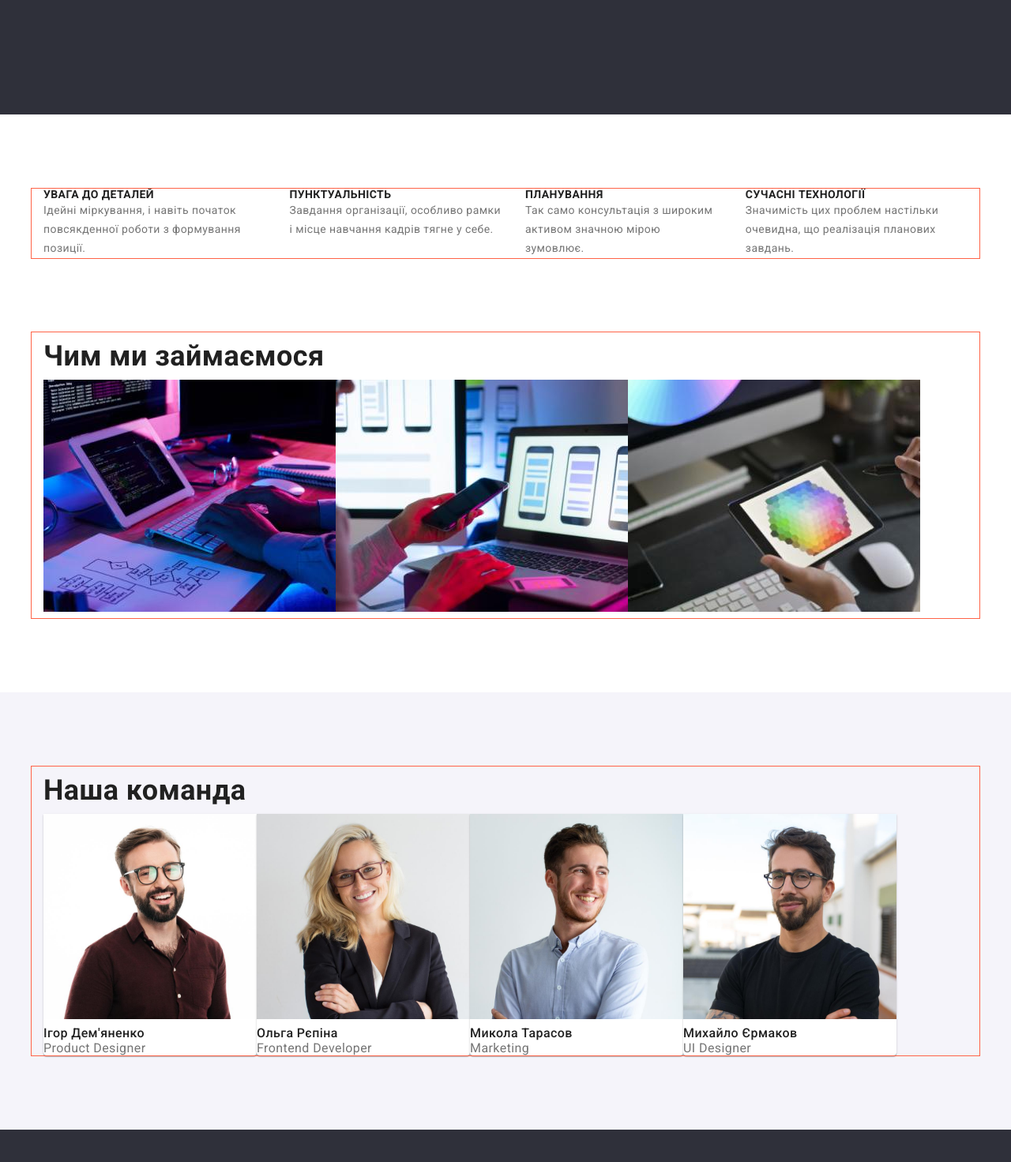
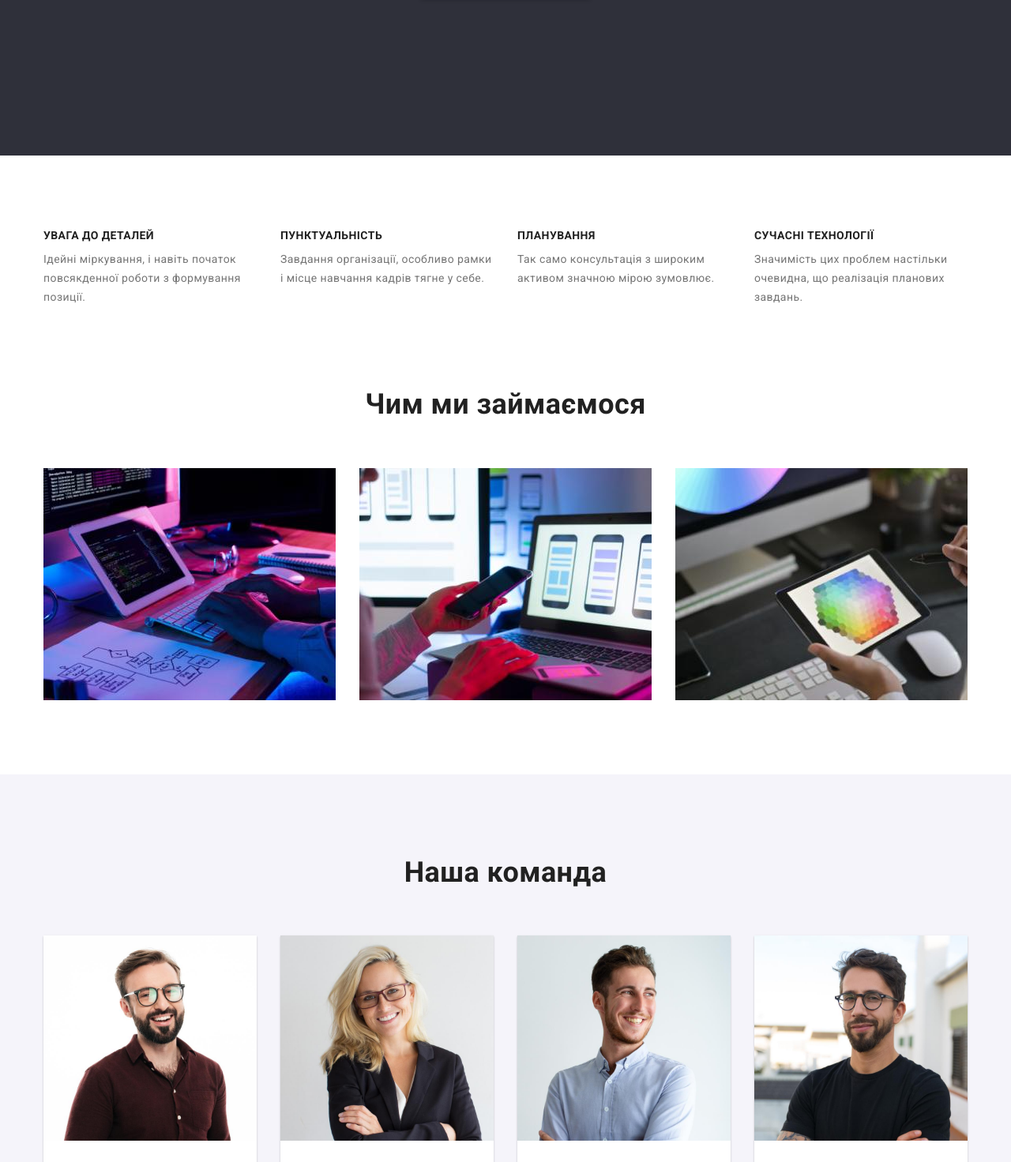
Before and after one commit to Turt1ePower/goit-markup-hw-03, a plain HTML site: page index.html in a window 1280 px wide. Shown: the part 483-1955 px from the top of the page at 79% size. Drawn offline with nearby package versions, Linux system fonts and the light colour scheme.

Commit message:
add flex boxes to index

```diff
--- a/css/styles.css
+++ b/css/styles.css
@@ -47,7 +47,7 @@ body {
   width: 1200px;
   padding: 0 15px;
   margin: 0 auto;
-  outline: 1px solid tomato;
+  /* outline: 1px solid tomato; */
 }
 
 .section {
@@ -143,7 +143,7 @@ body {
   color: var(--accent-color);
 }
 
-.nav-item {
+.nav-item a {
   display: block;
   padding: 32px 0;
 }
@@ -179,11 +179,8 @@ body {
 .hero {
   background-color: var(--primary-background-color);
   padding: 200px 0;
+  text-align: center;
 }
-
-/* .hero .container {
-  display: flex;
-} */
 
 .hero-title {
   font-weight: 900;
@@ -192,7 +189,6 @@ body {
   letter-spacing: 0.06em;
   text-transform: uppercase;
   color: var(--secondary-color);
-  display: inline-block;
   padding: 0 0px 30px;
 }
 
@@ -223,6 +219,10 @@ body {
   display: flex;
 }
 
+.features-item {
+  width: 270px;
+}
+
 .features-item:not(:last-child) {
   margin-right: 30px;
 }
@@ -232,9 +232,15 @@ body {
   font-size: 14px;
   line-height: 1.14;
   text-transform: uppercase;
+
+  margin-bottom: 10px;
 }
 
 /* OUR WORKS */
+
+.our-works {
+  text-align: center;
+}
 
 .works-list {
   display: flex;
@@ -245,18 +251,33 @@ body {
 }
 
 .works-title {
+  margin-bottom: 50px;
+
   font-weight: 700;
   font-size: 36px;
   line-height: 1.67;
 }
+.works-item:not(:last-child) {
+  margin-right: 30px;
+}
+
+.works-img {
+  display: block;
+}
 
 /* OUR TEAM */
+
+.team {
+  text-align: center;
+}
 
 .team {
   background-color: var(--secondary-background-color);
 }
 
 .team-title {
+  margin-bottom: 50px;
+
   font-weight: 700;
   font-size: 36px;
   line-height: 1.67;
@@ -267,21 +288,38 @@ body {
 }
 
 .teammate-card {
+  min-width: 270;
+
   background-color: var(--secondary-color);
   box-shadow: 0px 1px 3px rgba(0, 0, 0, 0.12), 0px 1px 1px rgba(0, 0, 0, 0.14),
     0px 2px 1px rgba(0, 0, 0, 0.2);
   border-radius: 0px 0px 4px 4px;
 }
 
+.teammate-card:not(:last-child) {
+  margin-right: 30px;
+}
+
+.teammate-photo {
+  display: block;
+  margin-bottom: 30px;
+}
+
 .teammate-name {
+  margin-bottom: 10px;
+
   font-weight: 500;
   font-size: 16px;
   line-height: 1.19;
+  text-align: center;
 }
 
 .teammate-position {
+  margin-bottom: 30px;
+
   font-size: 16px;
   line-height: 1.19;
+  text-align: center;
 }
 
 /* PORTFOLIO */
@@ -335,6 +373,11 @@ body {
 
 /* ADDRESS */
 
+.page-footer .logo {
+  display: inline-block;
+  margin-bottom: 20px;
+}
+
 .contact-address:link,
 .contact-address:visited,
 .contact-address:active {
@@ -354,3 +397,7 @@ body {
 .footer-contact:focus {
   color: var(--accent-color);
 }
+
+.footer-contact-item:not(:last-child) {
+  margin-bottom: 9px;
+}
--- a/index.html
+++ b/index.html
@@ -58,7 +58,10 @@
       <!-- Хиро -->
       <section class="hero section">
         <div class="container">
-          <h1 class="hero-title title">Ефективні рішення для вашого бізнесу</h1>
+          <h1 class="hero-title title">
+            Ефективні рішення для<br />
+            вашого бізнесу
+          </h1>
           <button type="button" class="hero-button btn">Замовити послугу</button>
         </div>
       </section>
@@ -100,10 +103,14 @@
           <h2 class="works-title title">Чим ми займаємося</h2>
           <ul class="works-list list">
             <li class="works-item">
-              <img src="./images/work1.jpg" alt="розробляємо" width="370" />
+              <img src="./images/work1.jpg" alt="розробляємо" width="370" class="works-img" />
             </li>
-            <li class="works-item"><img src="./images/work2.jpg" alt="адаптуємо" width="370" /></li>
-            <li class="works-item"><img src="./images/work3.jpg" alt="малюємо" width="370" /></li>
+            <li class="works-item">
+              <img src="./images/work2.jpg" alt="адаптуємо" width="370" class="works-img" />
+            </li>
+            <li class="works-item">
+              <img src="./images/work3.jpg" alt="малюємо" width="370" class="works-img" />
+            </li>
           </ul>
         </div>
       </section>
```
Also changed, not shown: portfolio.html (+4 -0 lines).
